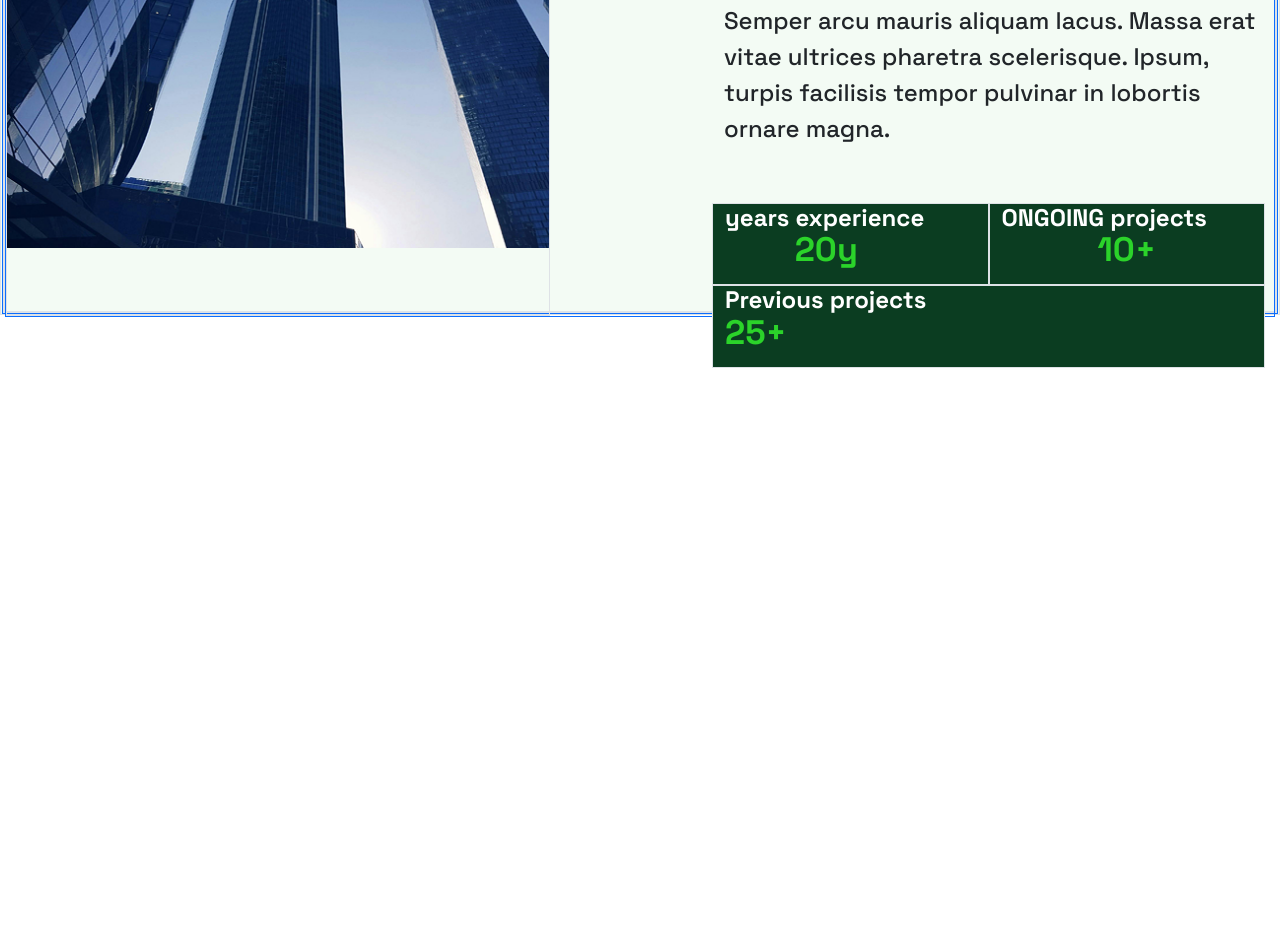
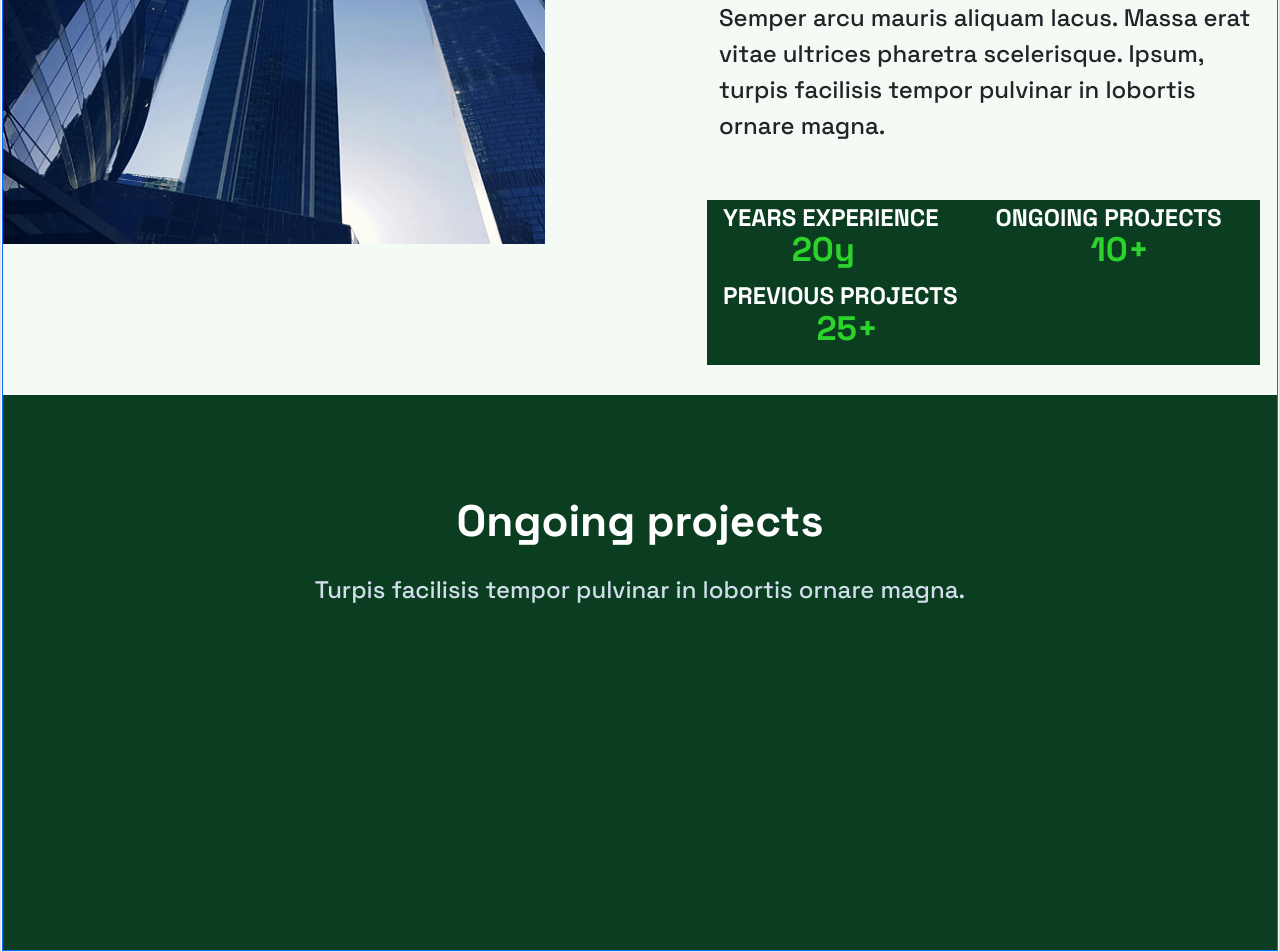
Before and after one commit to SakibFakir69/Real-Estate, a React (Vite) app: page / in a window 1280 px wide. Shown: the part 1062-2014 px from the top of the page. Before the commit the page ends 1430 px from the top, so only its background shows below. Built offline with nearby package versions, Linux system fonts and the light colour scheme.

Commit message:
company overview

```diff
--- a/src/App.jsx
+++ b/src/App.jsx
@@ -1,6 +1,7 @@
 import "bootstrap/dist/css/bootstrap.css";
 import Hero from "./components/Hero";
 import CompanyOverview from "./components/CompanyOverview";
+import OngoingProject from "./components/OngoingProject";
 
 function App() {
   return (
@@ -14,6 +15,7 @@ function App() {
 
       <section className="width-1276 border border-primary mx-auto">
         <CompanyOverview/>
+        <OngoingProject/>
 
       </section>
 
--- a/src/components/CompanyOverview.jsx
+++ b/src/components/CompanyOverview.jsx
@@ -4,12 +4,12 @@ import React from 'react'
 
 function CompanyOverview() {
   return (
-    <div className='mt-98 company-box-height border border-2'>
+    <div className='mt-98 company-box-height '>
 
-        <section className='d-flex gap-174 border border-primary' >
+        <section className='d-flex gap-174 ' >
 
             {/* image */}
-            <div className='border'>
+            <div className=''>
                 <img className='company-img' src='pexels-olga-neptuna-1090543-2078774 1.png'/>
             </div>
             {/* text */}
@@ -19,22 +19,22 @@ function CompanyOverview() {
 
                 <p className=' fs-24'>Semper arcu mauris aliquam lacus. Massa erat vitae ultrices pharetra scelerisque. Ipsum, turpis facilisis tempor pulvinar in lobortis ornare magna.</p>
 
-                <div className='color-bg d-flex row col-12' style={{width:"553px",height:"165px"}}>
+                <div className='color-bg d-flex row col-12 p-1' style={{width:"553px",height:"165px"}}>
 
-                    <div className='col-6 border'>
-                        <h3 className='fw-bold fs-24 text-white'>years experience</h3>
+                    <div className='col-6 '>
+                        <h3 className='fw-bold fs-24 text-white'>YEARS EXPERIENCE</h3>
                         <h2 className='color-text fw-bold fs-34 mt-n-10 text-center me-5'>20y</h2>
 
                     </div>
 
-                     <div className='col-6 border'>
-                        <h3 className='fw-bold fs-24 text-white'>ONGOING projects</h3>
+                     <div className='col-6 '>
+                        <h3 className='fw-bold fs-24 text-white'>ONGOING PROJECTS</h3>
                         <h2 className='color-text fw-bold fs-34 text-center mt-n-10'>10+</h2>
 
                     </div>
-                     <div className='col-12 border' >
-                        <h3 className='fw-bold fs-24 text-white'>Previous projects</h3>
-                        <h2 className='color-text fw-bold fs-34 mt-n-10'>25+</h2>
+                     <div className='col-6 ' >
+                        <h3 className='fw-bold fs-24 text-white'>PREVIOUS PROJECTS</h3>
+                        <h2 className='color-text fw-bold fs-34 mt-n-10 text-center'>25+</h2>
 
                     </div>
                 </div>
--- /dev/null
+++ b/src/components/OngoingProject.jsx
@@ -0,0 +1,27 @@
+import React from "react";
+
+function OngoingProject() {
+  return (
+    <div className="slider-height mt-82 bg-color">
+
+      <section className="d-flex flex-column">
+        {/* text */}
+
+        <div className="d-flex gap-16 mt-100 text-center d-flex flex-column gap-16">
+
+          <h2 className="text-white fs-44">Ongoing projects</h2>
+          <p className="fs-24 sub-head-color fs-24">
+            Turpis facilisis tempor pulvinar in lobortis ornare magna.
+          </p>
+        </div>
+        {/* slider */}
+        <div>
+
+        </div>
+
+      </section>
+    </div>
+  );
+}
+
+export default OngoingProject;
--- a/src/index.css
+++ b/src/index.css
@@ -56,6 +56,9 @@ a{
 .mt-n-50{
   margin-top: -60px;
 }
+.mt-100{
+  margin-top: 100px;
+}
 
 /* main color */
 .main-color{
@@ -67,6 +70,9 @@ a{
 }
 .btn-color{
   background-color: #2BD32A;
+}
+.bg-color{
+  background-color: #0B3D21;
 }
 .color-bg{
   background:#0B3D21;
@@ -104,6 +110,7 @@ a{
 }
 .fs-44{
   font-size: 44px;
+  font-weight: bold;
 }
 /* gap */
 .gap-56{
@@ -114,6 +121,12 @@ a{
 }
 .gap-40{
   gap: 40px;
+}
+.gap-18{
+  gap: 18px;
+}
+.gap-16{
+  gap: 16px;
 }
 
 /* button */
@@ -172,3 +185,10 @@ a{
   color: white;
 
 }
+
+
+
+/* slider */
+.slider-height{
+  height: 555px;
+}
```
